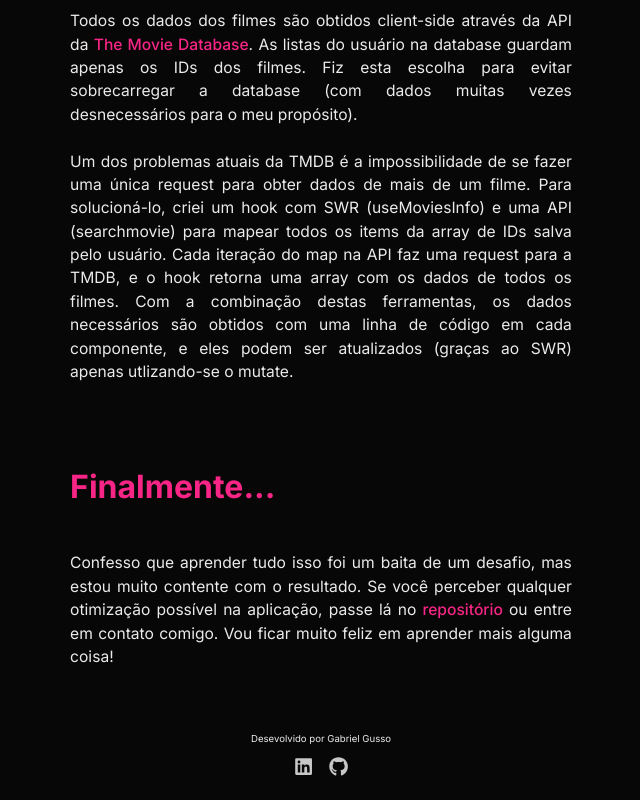
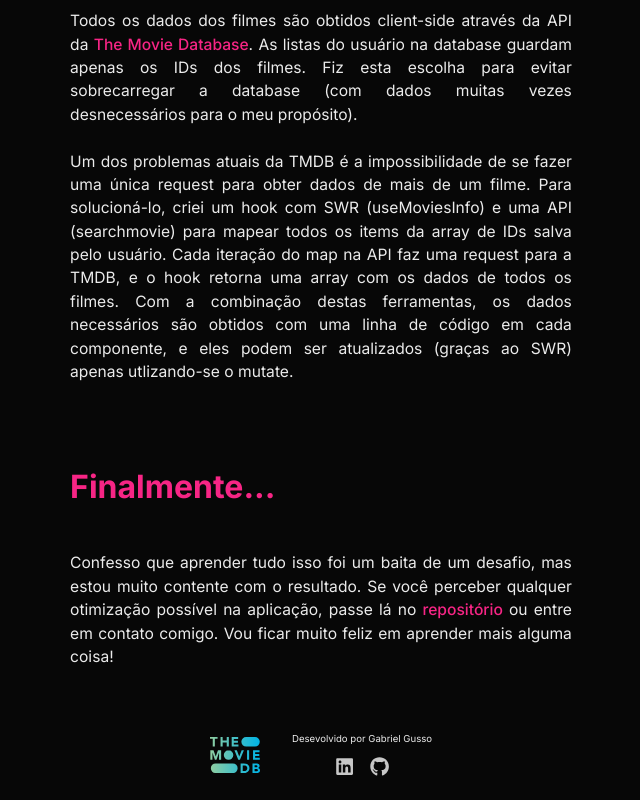
Before and after one commit to g-pg/movies-list, a Next.js app: page /sobre in a window 1280 px wide. Shown: the part 3314-4114 px from the top of the page, without its empty margins (319-959 px from the left). Built offline with nearby package versions, Linux system fonts and the light colour scheme; no server answers.

Commit message:
added tmdb attribution

```diff
--- a/components/general/Footer/Footer.jsx
+++ b/components/general/Footer/Footer.jsx
@@ -6,11 +6,11 @@ export function Footer() {
 		<>
 			<footer>
 				<div className="container footer-wrapper">
-					{/* <div className="tmdb-logo">
+					<div className="tmdb-logo">
 						<a href="https://www.themoviedb.org/" target="__blank">
 							<TmdbLogo />
 						</a>
-					</div> */}
+					</div>
 					<Credits />
 				</div>
 			</footer>
```
